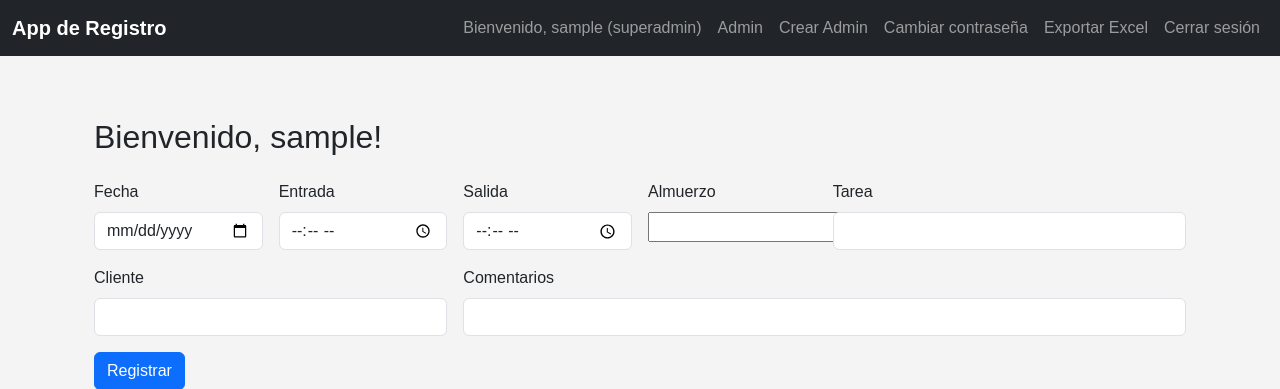
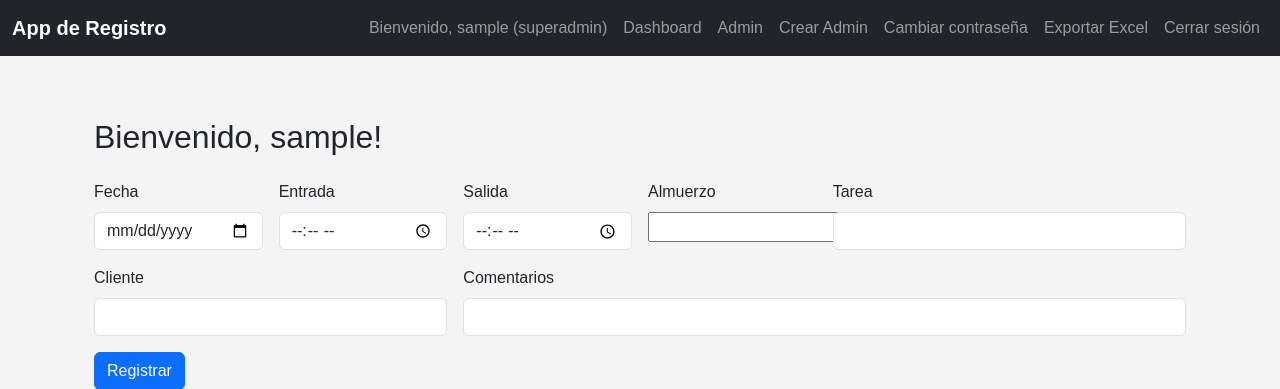
Before and after one commit to GUILLERMOWEB/Registro-de-horas-mejorado, a Flask app: page /dashboard in a window 1280 px wide. Shown: the top 389 px of the page. Run offline with Flask 3, Linux system fonts and the light colour scheme; the visitor is signed in with stand-in values (Sample User, id 1); data that the repository does not hold is empty.

Commit message:
corrigo error de vista de usuarios en admin

```diff
--- a/templates/admin.html
+++ b/templates/admin.html
@@ -2,7 +2,7 @@
 
 {% block content %}
 <div class="container mt-5">
-  <h2 class="mb-4">Bienvenido, {{ session['usuario'] }}!</h2>
+  <h2 class="mb-4">Bienvenido, {{ session['username'] }}!</h2>
 
   <form method="POST" action="/dashboard" class="row g-3 mb-4">
     <div class="col-md-2">
--- a/templates/base.html
+++ b/templates/base.html
@@ -49,7 +49,10 @@
                     {% if session['username'] %}
                         <li class="nav-item">
                             <span class="nav-link">Bienvenido, {{ session['username'] }} ({{ session['role'] }})</span>
-
+                        </li>
+                        <li class="nav-item">
+                            <a class="nav-link" href="{{ url_for('dashboard') }}">Dashboard</a>
+                        </li>
                         {% if session['role'] == 'superadmin' %}
                             <li class="nav-item">
                                 <a class="nav-link" href="{{ url_for('admin') }}">Admin</a>
@@ -58,6 +61,12 @@
                                 <a class="nav-link" href="{{ url_for('crear_admin') }}">Crear Admin</a>
                             </li>
                         {% endif %}
+                        {% if session['role'] == 'admin' %}
+                            <li class="nav-item">
+                                <a class="nav-link" href="{{ url_for('admin') }}">Admin</a>
+                            </li>
+                        {% endif %}
+
                         <li class="nav-item">
                             <a class="nav-link" href="{{ url_for('cambiar_password') }}">Cambiar contraseña</a>
                         </li>
```
